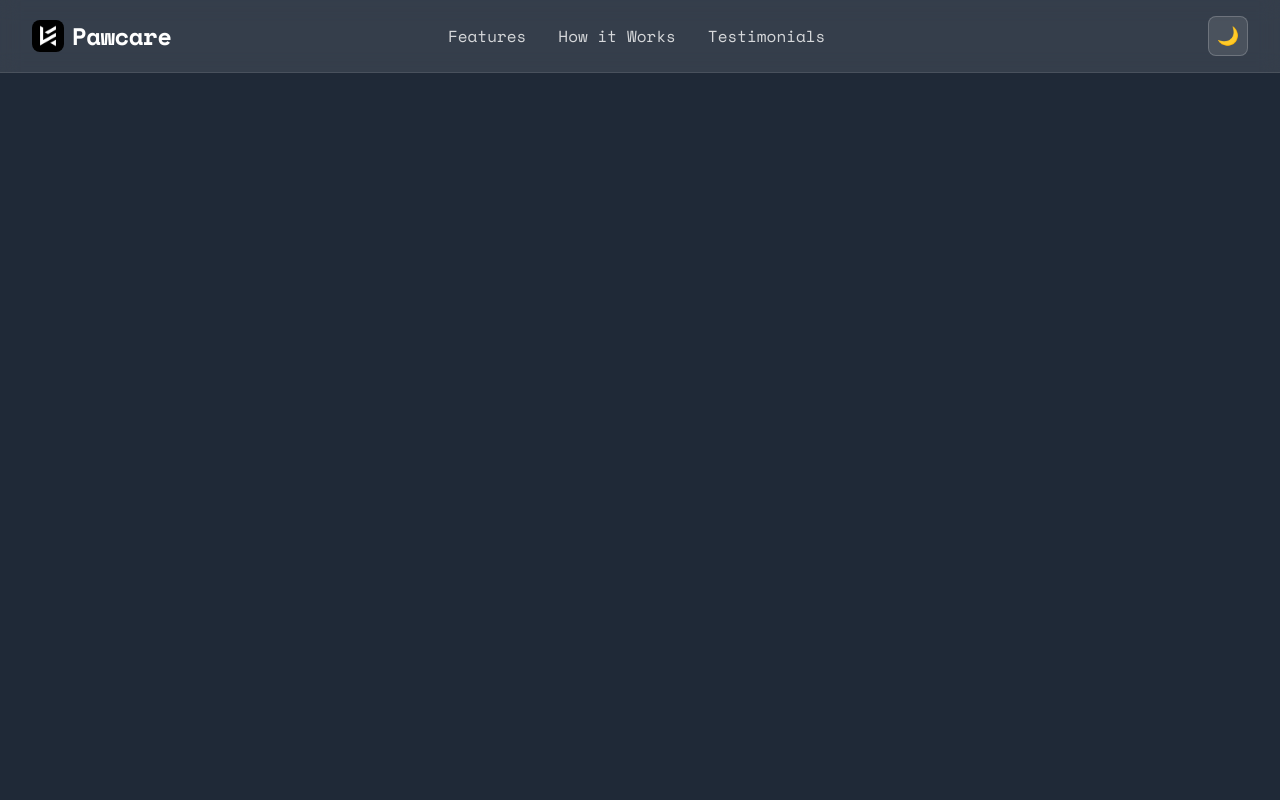
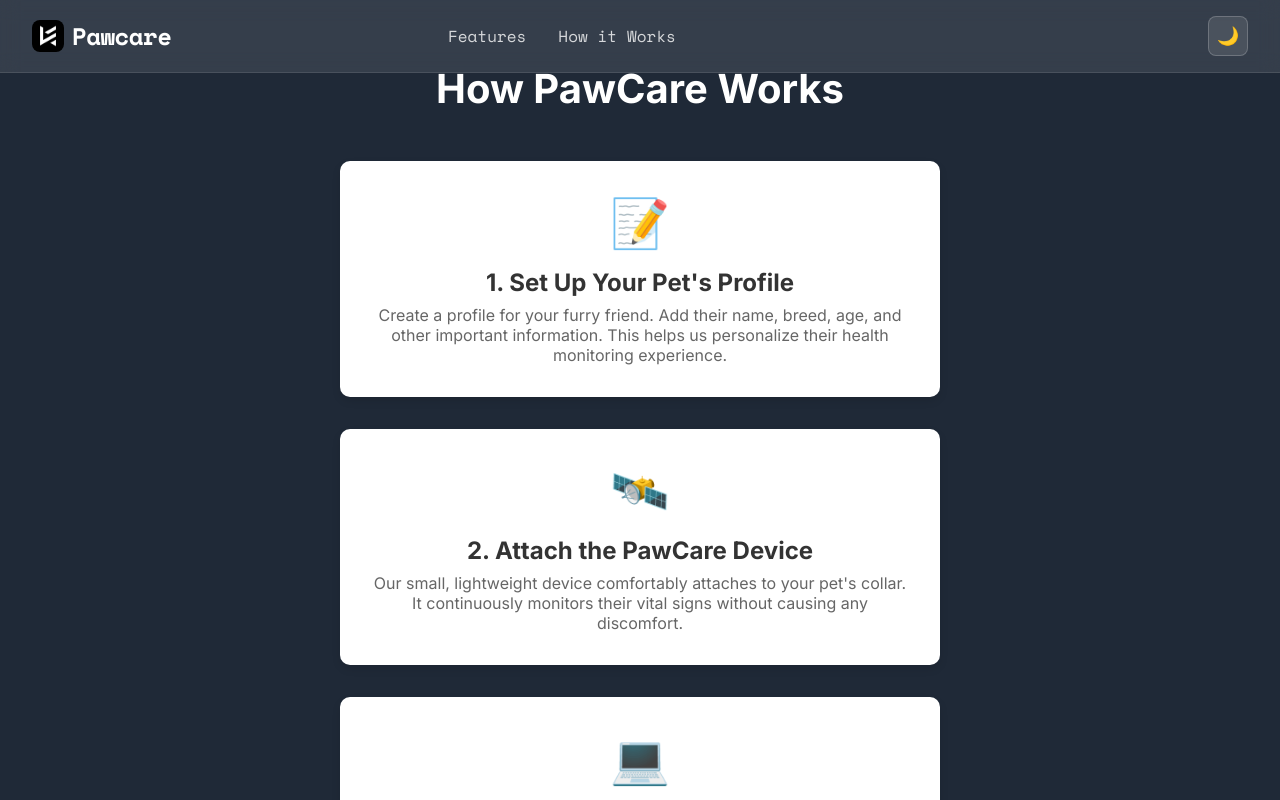
Before and after one commit to MukeshK2335/PawCare, a React (Vite) app: page /how-it-works in a window 1280 px wide. Shown: the top 800 px of the page. Built offline with nearby package versions, Linux system fonts and the light colour scheme.

Commit message:
How i works fixed

```diff
--- a/src/App.jsx
+++ b/src/App.jsx
@@ -8,6 +8,7 @@ import './App.css';
 import Login from './Components/Login';
 import SignUp from './Components/SignIn.jsx';
 import Features from './Components/Features';
+import HowItWorks from './Components/HowItWorks';
 
 function App() {
     return (
@@ -25,6 +26,7 @@ function App() {
                     <Route path="/login" element={<Login />} />
                     <Route path="/signin" element={<SignUp />} />
                     <Route path="/features" element={<Features />} />
+                    <Route path="/how-it-works" element={<HowItWorks />} />
                 </Routes>
             </div>
         </Router>
--- a/src/Components/Header.jsx
+++ b/src/Components/Header.jsx
@@ -24,8 +24,8 @@ const Header = () => {
 
                 <nav className="nav">
                     <Link to="/features" className="nav-link">Features</Link>
-                    <a href="#how-it-works" className="nav-link">How it Works</a>
-                    <a href="#testimonials" className="nav-link">Testimonials</a>
+                    <Link to="/how-it-works" className="nav-link">How it Works</Link>
+
 
                 </nav>
 
--- /dev/null
+++ b/src/Components/HowItWorks.jsx
@@ -0,0 +1,44 @@
+import React from 'react';
+import '../Style/HowItWorks.css';
+
+const HowItWorks = () => {
+  const steps = [
+    {
+      title: '1. Set Up Your Pet\'s Profile',
+      description: 'Create a profile for your furry friend. Add their name, breed, age, and other important information. This helps us personalize their health monitoring experience.',
+      icon: '📝',
+    },
+    {
+      title: '2. Attach the PawCare Device',
+      description: 'Our small, lightweight device comfortably attaches to your pet\'s collar. It continuously monitors their vital signs without causing any discomfort.',
+      icon: '🛰️',
+    },
+    {
+      title: '3. Monitor Real-Time Data',
+      description: 'View your pet\'s real-time health data on your dashboard. Track their heart rate, temperature, and activity levels from anywhere, at any time.',
+      icon: '💻',
+    },
+    {
+      title: '4. Receive AI-Powered Insights',
+      description: 'JujuAI, our intelligent system, analyzes the data to provide you with actionable insights and alerts. Know when your pet needs attention or a visit to the vet.',
+      icon: '🧠',
+    },
+  ];
+
+  return (
+    <div className="how-it-works-container">
+      <h1 className="how-it-works-title">How PawCare Works</h1>
+      <div className="steps-container">
+        {steps.map((step, index) => (
+          <div key={index} className="step-card">
+            <div className="step-icon">{step.icon}</div>
+            <h2 className="step-title">{step.title}</h2>
+            <p className="step-description">{step.description}</p>
+          </div>
+        ))}
+      </div>
+    </div>
+  );
+};
+
+export default HowItWorks;
--- /dev/null
+++ b/src/Style/HowItWorks.css
@@ -0,0 +1,46 @@
+.how-it-works-container {
+  padding: 4rem 2rem;
+  text-align: center;
+}
+
+.how-it-works-title {
+  font-size: 2.5rem;
+  margin-bottom: 3rem;
+}
+
+.steps-container {
+  display: flex;
+  flex-direction: column;
+  align-items: center;
+  gap: 2rem;
+}
+
+.step-card {
+  background-color: #fff;
+  padding: 2rem;
+  border-radius: 10px;
+  box-shadow: 0 4px 8px rgba(0, 0, 0, 0.1);
+  max-width: 600px;
+  width: 100%;
+  transition: transform 0.3s ease;
+}
+
+.step-card:hover {
+  transform: translateY(-5px);
+}
+
+.step-icon {
+  font-size: 3rem;
+  margin-bottom: 1rem;
+}
+
+.step-title {
+  font-size: 1.5rem;
+  margin-bottom: 0.5rem;
+  color: #333;
+}
+
+.step-description {
+  font-size: 1rem;
+  color: #666;
+}
```
Also changed, not shown: src/Components/Testimonials.jsx (added), src/Style/Testimonials.css (added).
